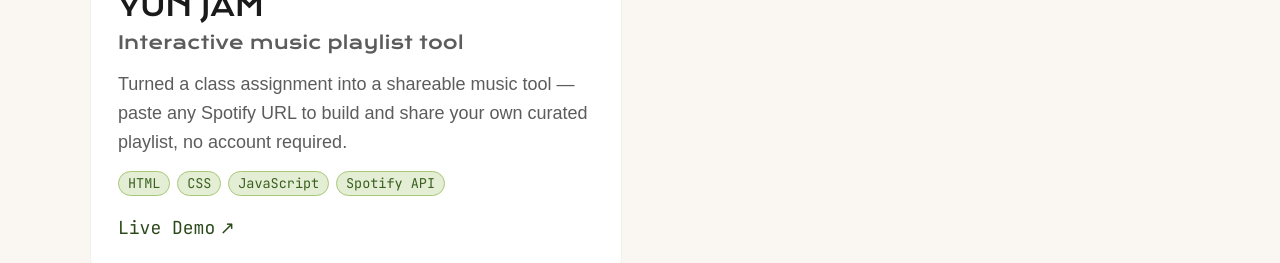
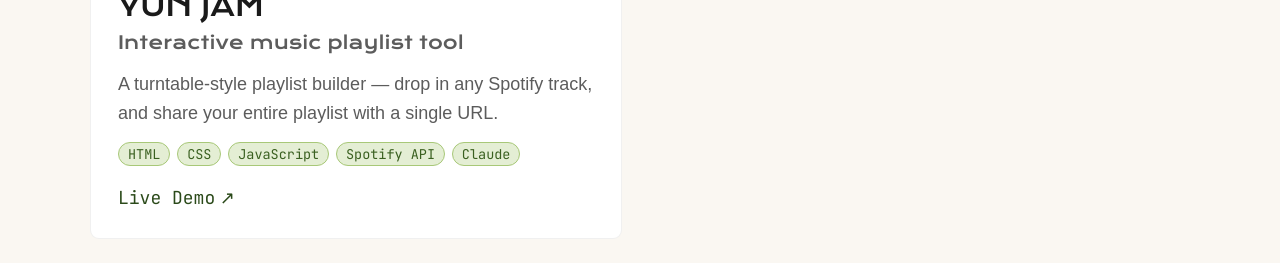
Before and after one commit to wanyuntsai/portfolio, a React (Vite) app: page /work in a window 1280 px wide. Shown: the part 1981-2244 px from the top of the page. Built offline with nearby package versions, Linux system fonts and the light colour scheme; a web font is replaced by a local one.

Commit message:
Update Work.jsx

```diff
--- a/src/pages/Work.jsx
+++ b/src/pages/Work.jsx
@@ -66,9 +66,9 @@ function Projects() {
             id: "yunjam",
             title: "YUN JAM",
             subtitle: t('Interactive music playlist tool', '互動式音樂播放清單工具'),
-            description: t('Turned a class assignment into a shareable music tool — paste any Spotify URL to build and share your own curated playlist, no account required.', '將課堂作業轉化為可分享的音樂工具，貼上任意 Spotify 連結即可建立並分享個人播放清單，無需帳號。'),
+            description: t('A turntable-style playlist builder — drop in any Spotify track, and share your entire playlist with a single URL.', '黑膠唱盤風格的播放清單工具 — 加入任意 Spotify 歌曲，用一個連結分享你的完整播放清單。'),
             image: "/images/YunJam/yunjam_mkup.png",
-            tags: ["HTML", "CSS", "JavaScript", "Spotify API"],
+            tags: ["HTML", "CSS", "JavaScript", "Spotify API","Claude"],
             liveUrl: "https://wanyuntsai.github.io/yunjam/",
             category: "Creative Coding",
         },
```
